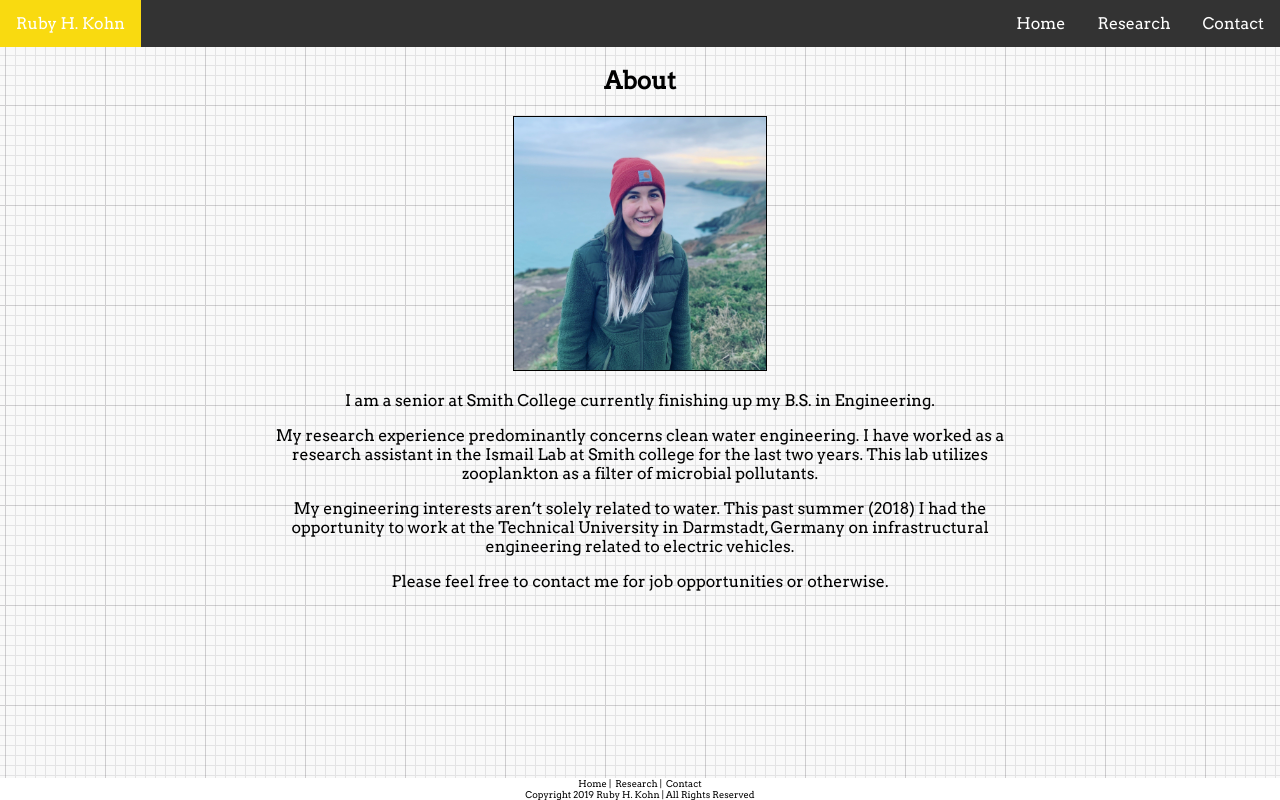
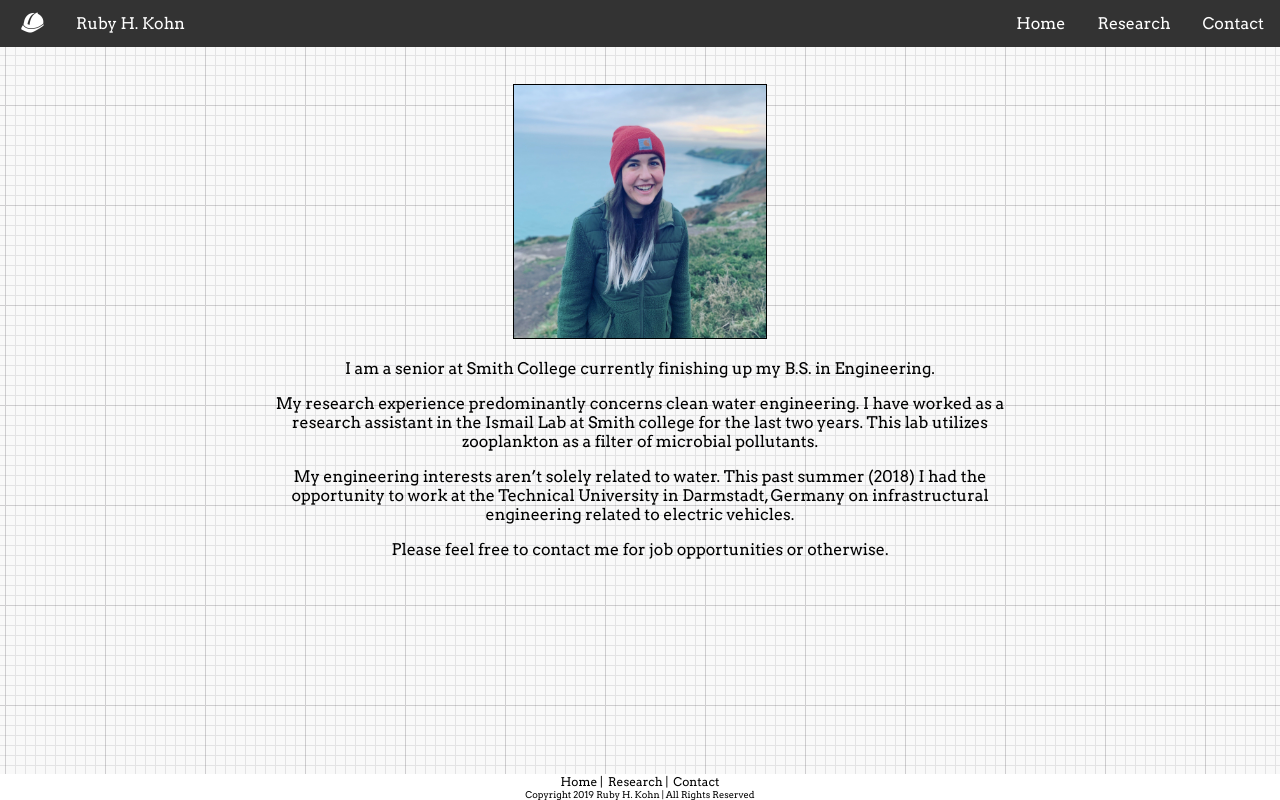
Before and after one commit to rubykohnsite/sourcecode, an Angular app in the folder rubykohn/: page / in a window 1280 px wide. Built offline with nearby package versions, Linux system fonts and the light colour scheme.

Commit message:
making pretty

```diff
--- a/rubykohn/src/app/app.component.html
+++ b/rubykohn/src/app/app.component.html
@@ -1,9 +1,10 @@
 <!--The content below is only a placeholder and can be replaced.-->
 <div style="text-align:center">
   <app-nav></app-nav>
-  <br/><br/>
+  <br /><br />
   <section>
     <router-outlet></router-outlet>
   </section>
-  <br/><br/>
+  <br /><br />
   <app-footer></app-footer>
+</div>
--- a/rubykohn/src/app/footer/footer.component.css
+++ b/rubykohn/src/app/footer/footer.component.css
@@ -20,5 +20,5 @@ a:hover {
 }
 
 #footer-nav {
-  font-size: 7pt;
+  font-size: 9pt;
 }
--- a/rubykohn/src/app/home/home.component.html
+++ b/rubykohn/src/app/home/home.component.html
@@ -1,5 +1,5 @@
-<h1>About</h1>
 
+<br/><br/>
 <img src="../../assets/KOHN.JPG" />
 
 <div id="home-text">
--- a/rubykohn/src/app/nav/nav.component.css
+++ b/rubykohn/src/app/nav/nav.component.css
@@ -17,6 +17,7 @@ li a {
 /* Change the link color to #111 (black) on hover */
 li a:hover {
   background-color: #f9da10;
+  color:#000;
 
 }
 
@@ -30,3 +31,11 @@ li a:hover {
   left: 0;
   width: 100%;
 }
+
+img{
+  width:25px;
+  margin-top:10px;
+  margin-left: 20px;
+  margin-right: 15px;
+
+}
--- a/rubykohn/src/app/nav/nav.component.html
+++ b/rubykohn/src/app/nav/nav.component.html
@@ -2,6 +2,7 @@
   <div class="nav-container">
     <nav>
       <ul>
+          <li style="float:left"><img src="../../assets/whitehat.png"/></li>
         <li style="float:left"><a routerLink="/">Ruby H. Kohn</a></li>
         <li style="float:right"><a routerLink="/contact">Contact</a></li>
         <li style="float:right"><a routerLink="/research">Research</a></li>
```
Also changed, not shown: rubykohn/src/assets/blackhat.png (added), rubykohn/src/assets/whitehat.png (added).
